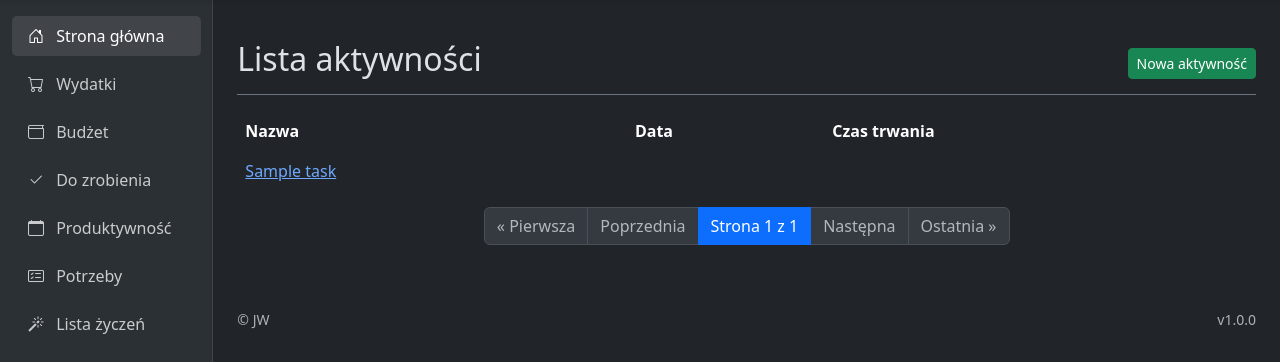
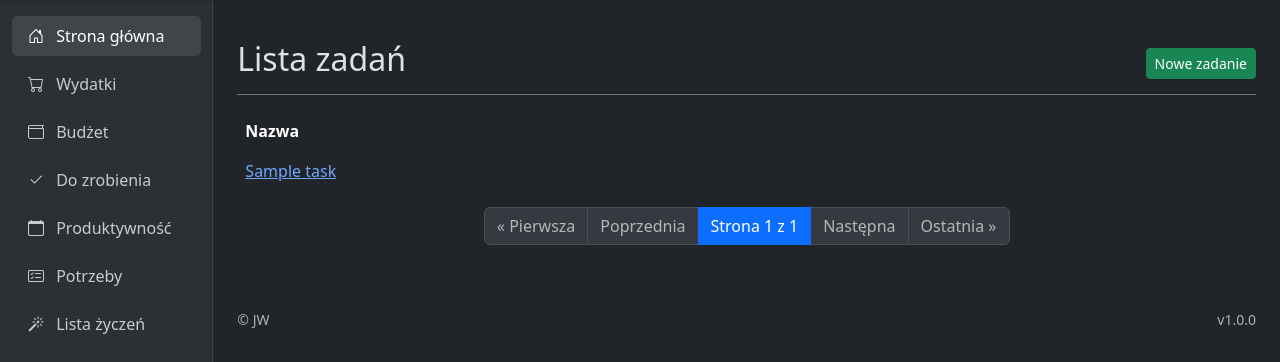
Before and after one commit to spirytus100/ogarniacz, a Django app: page /life/tasks/ in a window 1280 px wide. Shown: the part 51-413 px from the top of the page. Run offline with Django 5.2, Linux system fonts and the light colour scheme; a user stored in the database is signed in; tables that the repository leaves empty hold one stand-in row (values such as "Sample post"); parts of the project's set-up code (start-up, migrations or seed data) failed here and were passed over.

Commit message:
Poprawa linku

```diff
--- a/life/templates/tasks/index.html
+++ b/life/templates/tasks/index.html
@@ -1,11 +1,11 @@
 {% extends 'list.html' %}
 
-{% block title %}Aktywność{% endblock %}
+{% block title %}Zadania{% endblock %}
 
 {% block section_header %}
 <div class="d-flex justify-content-between flex-wrap flex-md-nowrap align-items-center pt-3 pb-2 mb-3 border-bottom border-secondary">
-    <h1 class="h2">Lista aktywności</h1>
-    <a href="{% url 'new_activity' %}" class="btn btn-success btn-sm">Nowa aktywność</a>
+    <h1 class="h2">Lista zadań</h1>
+    <a href="{% url 'new_task' %}" class="btn btn-success btn-sm">Nowe zadanie</a>
 </div>
 {% endblock %}
 
@@ -15,17 +15,13 @@
         <table class="table table-dark table-borderless">
         <thead>
             <tr>
-            <th scope="col">Nazwa</th>
-            <th scope="col">Data</th>
-            <th scope="col">Czas trwania</th>
+                <th scope="col">Nazwa</th>
             </tr>
         </thead>
         <tbody>
-            {% for activity in page_obj %}
+            {% for task in page_obj %}
                 <tr>
-                    <td><a href="{% url 'activity_details' pk=activity.id %}">{{ activity.name }}</a></td>
-                    <td>{{ activity.date }}</td>
-                    <td>{{ activity.duration }}</td>
+                    <td><a href="{% url 'task_details' pk=task.id %}">{{ task.name }}</a></td>
                 </tr>
             {% endfor %}
         </tbody>
```
